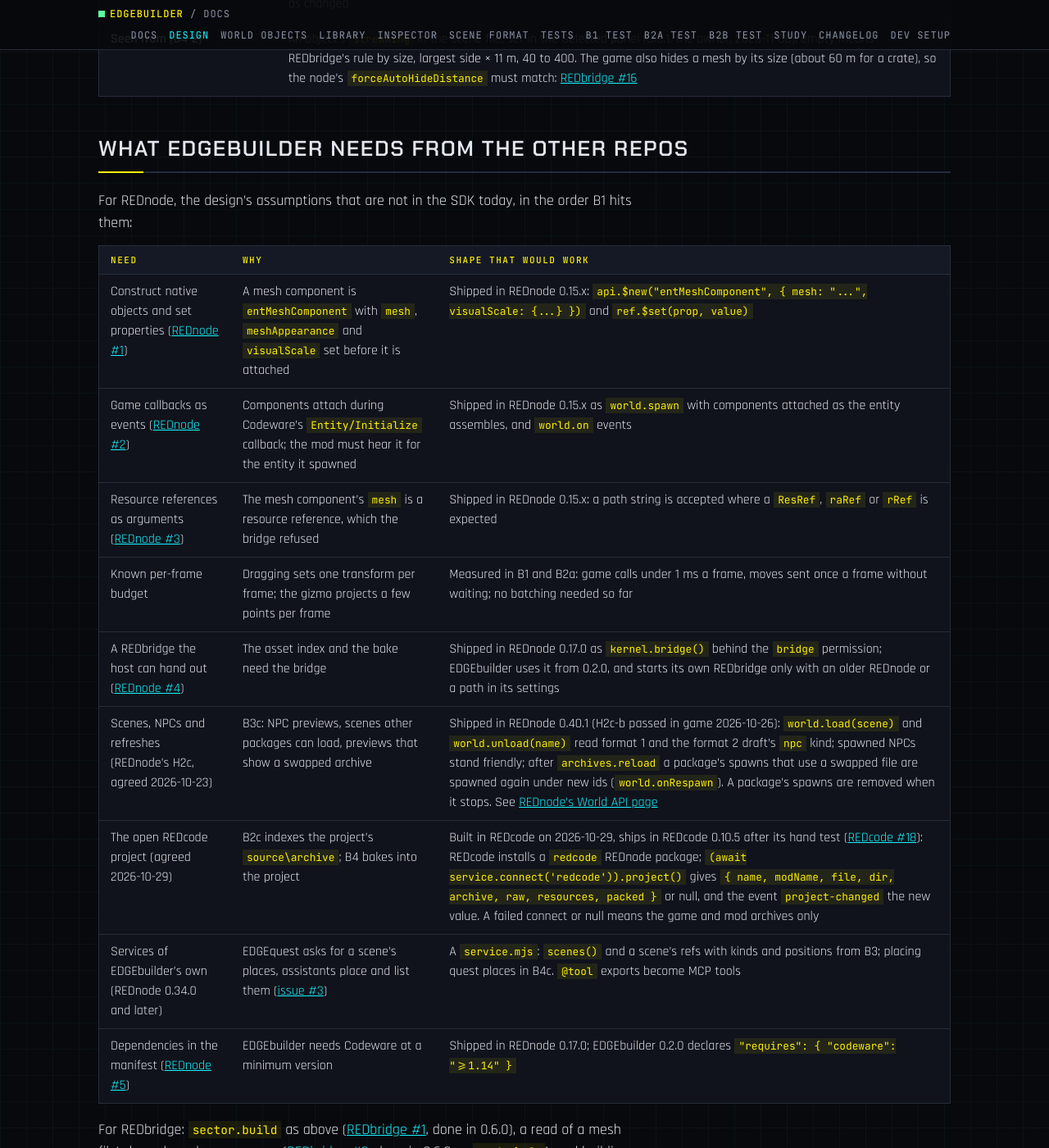
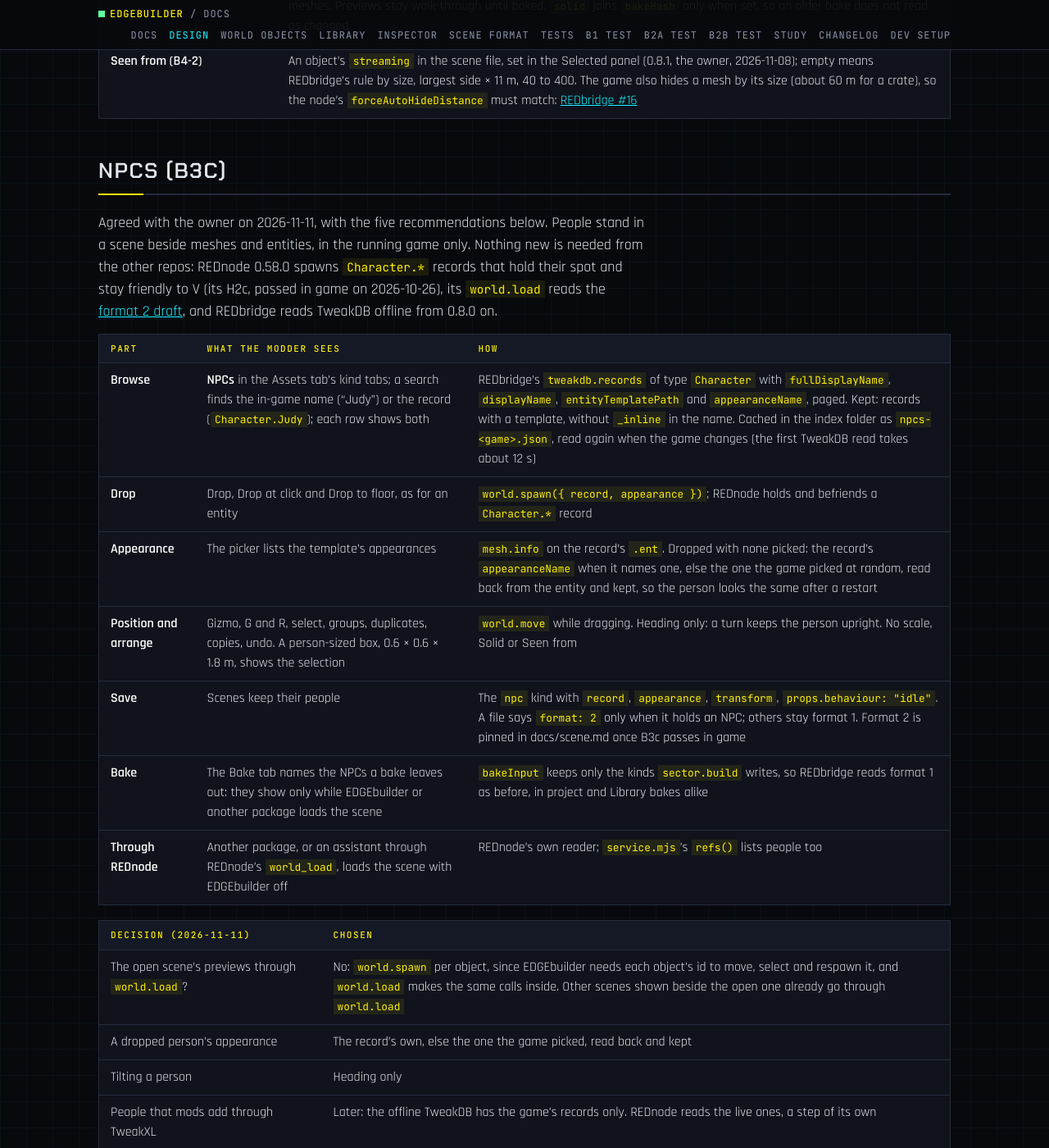
Before and after one commit to Edgemodders/EDGEbuilder, a Jekyll site: the page built from docs/design.md, in a window 1280 px wide and 1400 px high, scrolled down 11009 px. Shown: the whole window at 82% size. Built offline with Jekyll 4.4.1, drawn with Linux system fonts in a browser that asks for light colours; some of the changed text lies outside the part shown.

Commit message:
Design draft 8: B3c NPCs, agreed with the owner
People from the game's Character records, dropped and arranged like
entities, the npc kind in scene format 2 only when a scene has one, left
out of bakes, loaded by REDnode's world.load. The five decisions: previews
stay world.spawn per object, a dropped person keeps the appearance it got,
heading only, TweakXL people later, one phase as 0.10.0.

Co-Authored-By: Claude Opus 5.5 <noreply@anthropic.com>

```diff
--- a/docs/design.md
+++ b/docs/design.md
@@ -4,7 +4,7 @@ title: Design
 
 # EDGEbuilder design
 
-Draft 7, 2026-11-08 (draft 6 2026-11-05, draft 5 2026-11-03, draft 4 2026-10-29, draft 3 2026-10-23, draft 2 2026-10-18, draft 1 2026-10-13). Status: **B0 to B4 passed in game**, released as 0.9.0 (B4-3 Library bakes passed on 2026-11-08); **0.9.1 is the first public preview** (2026-11-08, the wide-screen check passed, on Nexus Mods), 0.9.2 the same day hides the window in game menus; B2c and later on game 2.5. Draft 7 plans B4-3, agreed with the owner on 2026-11-08: Library bakes are made and changed on the Library tab, and Include in project copies the bake's files only, never its scenes (see [Library bakes](#library-bakes-b4-3)). Draft 6 splits B4, agreed with the owner on 2026-11-05: B4-0 the solid probe (passed), B4-1 Bake to project, B4-2 the Solid switch, B4-3 Library bakes; every question it must settle is on [the test page](testing.md#b4-bake). Draft 5 plans B3-2 Save, agreed with the owner on 2026-11-03 (see [Scenes and the Library](#scenes-and-the-library-b3-2)). Draft 2 added B2c and the release stages, draft 3 B3c, NPCs and scenes through REDnode. Draft 4, after a review of the other EDGE repos agreed with the owner: a bake probe before B2c, the order B3, B4, B3c, B3b, B4b, quest places as B4c, the open REDcode project through a REDnode service, and the public preview without B3b.
+Draft 8, 2026-11-11 (draft 7 2026-11-08, draft 6 2026-11-05, draft 5 2026-11-03, draft 4 2026-10-29, draft 3 2026-10-23, draft 2 2026-10-18, draft 1 2026-10-13). Status: **B0 to B4 passed in game**, released as 0.9.0 (B4-3 Library bakes passed on 2026-11-08); **0.9.1 is the first public preview** (2026-11-08, the wide-screen check passed, on Nexus Mods), 0.9.2 the same day hides the window in game menus; B2c and later on game 2.5. Draft 8 plans B3c, agreed with the owner on 2026-11-11 (see [NPCs](#npcs-b3c)). Draft 7 plans B4-3, agreed with the owner on 2026-11-08: Library bakes are made and changed on the Library tab, and Include in project copies the bake's files only, never its scenes (see [Library bakes](#library-bakes-b4-3)). Draft 6 splits B4, agreed with the owner on 2026-11-05: B4-0 the solid probe (passed), B4-1 Bake to project, B4-2 the Solid switch, B4-3 Library bakes; every question it must settle is on [the test page](testing.md#b4-bake). Draft 5 plans B3-2 Save, agreed with the owner on 2026-11-03 (see [Scenes and the Library](#scenes-and-the-library-b3-2)). Draft 2 added B2c and the release stages, draft 3 B3c, NPCs and scenes through REDnode. Draft 4, after a review of the other EDGE repos agreed with the owner: a bake probe before B2c, the order B3, B4, B3c, B3b, B4b, quest places as B4c, the open REDcode project through a REDnode service, and the public preview without B3b.
 
 EDGEbuilder is a world builder for Cyberpunk 2077: pick an asset from the game's own files, drop it into the live game, move it into place, arrange a scene, and bake the scene into a streaming sector that loads like any other mod. It runs as a [REDnode](https://github.com/Edgemodders/REDnode) package, so the editor is a web page over the game and the logic is Node. [REDbridge](https://github.com/Edgemodders/REDbridge) supplies the asset list and does the baking, [REDcode](https://github.com/Edgemodders/REDcode) holds the project the bake lands in, and [EDGEdeck](https://github.com/Edgemodders/EDGEdeck) installs both EDGEbuilder and what it bakes.
 
@@ -96,7 +96,7 @@ Every placed object is a preview entity. For the game's own entity templates the
 | Mesh | `worldMeshNode` | `entMeshComponent` with the mesh, an appearance and a scale | yes |
 | Entity | `worldEntityNode` | The `.ent` itself, with an appearance | yes |
 | Light | `worldStaticLightNode` | `gameLightComponent`: type, colour, intensity, radius, angles | yes |
-| NPC | Open: the game uses community and population spawner nodes; skipped by the bake until planned | The character itself, from a `Character` record or a template, spawned through REDnode, standing and friendly | B3c, in game only |
+| NPC | Open: the game uses community and population spawner nodes; skipped by the bake until planned | The character itself, from a `Character` record or a template, spawned through REDnode, standing and friendly ([NPCs](#npcs-b3c)) | B3c, in game only |
 | Decal | `worldStaticDecalNode` | `entDecalComponent` from a material instance | later |
 | Particles | `worldStaticParticleNode` | `entParticlesComponent` | later |
 | Effect | `worldEffectNode` | `entEffectSpawnerComponent` | later |
@@ -213,6 +213,30 @@ After the bake, EDGEdeck's Add from REDcode project puts the packed mod in the l
 | **Solid (B4-2)** | A mesh's `solid` in the scene file. A new mesh starts solid (the owner, 2026-11-05); absent means not solid, so older scenes keep what they baked. REDbridge writes the node round 3 proved. `hasCollision` from `mesh.info` tells which meshes cannot be solid: the switch greys out, the Bake tab names them, and `solidForBake` bakes them as plain meshes. Previews stay walk-through until baked. `solid` joins `bakeHash` only when set, so an older bake does not read as changed |
 | **Seen from (B4-2)** | An object's `streaming` in the scene file, set in the Selected panel (0.8.1, the owner, 2026-11-08); empty means REDbridge's rule by size, largest side × 11 m, 40 to 400. The game also hides a mesh by its size (about 60 m for a crate), so the node's `forceAutoHideDistance` must match: [REDbridge #16](https://github.com/Edgemodders/REDbridge/issues/16) |
 
+## NPCs (B3c)
+
+Agreed with the owner on 2026-11-11, with the five recommendations below. People stand in a scene beside meshes and entities, in the running game only. Nothing new is needed from the other repos: REDnode 0.58.0 spawns `Character.*` records that hold their spot and stay friendly to V (its H2c, passed in game on 2026-10-26), its `world.load` reads the [format 2 draft](scene.md#format-2-draft-npcs), and REDbridge reads TweakDB offline from 0.8.0 on.
+
+| Part | What the modder sees | How |
+|---|---|---|
+| **Browse** | **NPCs** in the Assets tab's kind tabs; a search finds the in-game name ("Judy") or the record (`Character.Judy`); each row shows both | REDbridge's `tweakdb.records` of type `Character` with `fullDisplayName`, `displayName`, `entityTemplatePath` and `appearanceName`, paged. Kept: records with a template, without `_inline` in the name. Cached in the index folder as `npcs-<game>.json`, read again when the game changes (the first TweakDB read takes about 12 s) |
+| **Drop** | Drop, Drop at click and Drop to floor, as for an entity | `world.spawn({ record, appearance })`; REDnode holds and befriends a `Character.*` record |
+| **Appearance** | The picker lists the template's appearances | `mesh.info` on the record's `.ent`. Dropped with none picked: the record's `appearanceName` when it names one, else the one the game picked at random, read back from the entity and kept, so the person looks the same after a restart |
+| **Position and arrange** | Gizmo, G and R, select, groups, duplicates, copies, undo. A person-sized box, 0.6 × 0.6 × 1.8 m, shows the selection | `world.move` while dragging. Heading only: a turn keeps the person upright. No scale, Solid or Seen from |
+| **Save** | Scenes keep their people | The `npc` kind with `record`, `appearance`, `transform`, `props.behaviour: "idle"`. A file says `format: 2` only when it holds an NPC; others stay format 1. Format 2 is pinned in docs/scene.md once B3c passes in game |
+| **Bake** | The Bake tab names the NPCs a bake leaves out: they show only while EDGEbuilder or another package loads the scene | `bakeInput` keeps only the kinds `sector.build` writes, so REDbridge reads format 1 as before, in project and Library bakes alike |
+| **Through REDnode** | Another package, or an assistant through REDnode's `world_load`, loads the scene with EDGEbuilder off | REDnode's own reader; `service.mjs`'s `refs()` lists people too |
+
+| Decision (2026-11-11) | Chosen |
+|---|---|
+| The open scene's previews through `world.load`? | No: `world.spawn` per object, since EDGEbuilder needs each object's id to move, select and respawn it, and `world.load` makes the same calls inside. Other scenes shown beside the open one already go through `world.load` |
+| A dropped person's appearance | The record's own, else the one the game picked, read back and kept |
+| Tilting a person | Heading only |
+| People that mods add through TweakXL | Later: the offline TweakDB has the game's records only. REDnode reads the live ones, a step of its own |
+| One phase or two | One: B3c, 0.10.0 |
+
+What the in-game test answers (N1 to N6) is on [the test page](testing.md#b3c-npcs).
+
 ## What EDGEbuilder needs from the other repos
 
 For REDnode, the design's assumptions that are not in the SDK today, in the order B1 hits them:
@@ -259,7 +283,7 @@ For EDGEdeck: the `rednode` kind, so a zip or folder with `rednode-app.json` dep
 | **B2c Mod assets**, **passed 2026-10-30** (0.4.1) | Browse also indexes mod archives (`archive\pc\mod`) and the open REDcode project's `source\archive` (the project from REDcode's `redcode` service, [REDcode #18](https://github.com/Edgemodders/REDcode/issues/18)), marked with the mod's name and filterable; one archive read again when its file changes; appearances from a mod's mesh; the bake names the mods a scene needs ([issue #1](https://github.com/Edgemodders/EDGEbuilder/issues/1), from EDGEfab and EDGEmat; REDbridge reads mod and loose files for it, [REDbridge #12](https://github.com/Edgemodders/REDbridge/issues/12)). With it: REDnode's solo mode and tool layer while Edit is on, and previews kept after an archive swap (`world.onRespawn`). Built on 2026-10-30 as 0.4.0, in two parts: B2c-1 needs no REDbridge change (REDnode's tool layer needed nothing: its windows and the Test timer already stay above packages); B2c-2 reads a mod's or the project's file's size and appearances through REDbridge #12 (done on REDbridge's main the same day, in 0.12.0). Baking scenes with mod files passes the same `archive` or `root` to `sector.build`, which B4's bake panel does. The test object: EDGEfab's first prop ([EDGEfab #2](https://github.com/Edgemodders/EDGEfab/issues/2) asks for it as an entity with collision) | A custom object from EDGEfab is placed in game |
 | **B3 Arrange and save** | Groups, multi-select, duplicate, undo and redo, scene files, return to a scene; EDGEbuilder's first service (`scenes()`, a scene's refs); the page on ultrawide screens. Split on 2026-10-31 like B2c: **B3-1 Arrange** (several objects at once, groups, duplicates, copy, cut and paste, undo and redo; passed in game on 2026-11-02 as 0.5.8) and **B3-2 Save** (named scene files in the Library, the REDcode project or This PC, the Library tab, scenes on, the service, ultrawide; planned on 2026-11-03, see [Scenes and the Library](#scenes-and-the-library-b3-2)). Ultrawide uses REDnode's page that covers the whole game view ([REDnode #32](https://github.com/Edgemodders/REDnode/issues/32), REDnode 0.50.0) | A scene survives a restart |
 | **B4 Bake** | `sector.build` in REDbridge, the bake panel, the scene file in the REDcode project, install through EDGEdeck. Split on 2026-11-05: **B4-0** the solid probe (passed 2026-11-05), **B4-1** Bake to project (passed in game on 2026-11-05, released as 0.7.3), **B4-2** the Solid switch and Seen from (passed in game on 2026-11-08 on 0.8.0 and 0.8.1), **B4-3** Library bakes, which stays before the preview (the owner, 2026-11-05), passed in game on 2026-11-08, released as 0.9.0 ([Library bakes](#library-bakes-b4-3)). Bake from REDcode's command palette is [REDcode #2](https://github.com/Edgemodders/REDcode/issues/2)'s | A baked crate stands in Night City with EDGEbuilder uninstalled |
-| **B3c NPCs and scenes through REDnode** | NPCs as a scene kind ([format 2 draft](scene.md#format-2-draft-npcs)), picked from the game's `Character` records and dropped like an entity; previews spawned and rebuilt through REDnode's `world.load`, which also refreshes them after an archive swap (REDnode's H2c). The bake skips NPCs with a warning until baking them is planned | A scene with a crate and a standing NPC returns after a restart, and loads from another package with EDGEbuilder off |
+| **B3c NPCs and scenes through REDnode** | NPCs as a scene kind ([format 2 draft](scene.md#format-2-draft-npcs)), picked from the game's `Character` records and dropped like an entity; the open scene's previews through `world.spawn` per object, other scenes and other packages through REDnode's `world.load`, and both refreshed after an archive swap (REDnode's H2c). Planned on 2026-11-11: [NPCs](#npcs-b3c). The bake skips NPCs with a warning until baking them is planned | A scene with a crate and a standing NPC returns after a restart, and loads from another package with EDGEbuilder off |
 | **B3b World objects** | Pick anything the game placed with the cursor, inspect it, add a copy to the scene; try an entity's appearances live. Agreed 2026-10-29 to grow into a world inspector (Inspect, a World tab that scans, Look up, Hide for the session, streaming around the camera): see [World inspector](world-inspector.md). Entities near the pick from REDnode's `world.near`; a sector index from REDbridge for static nodes, for 2.5's hashed node paths. See [World objects](world-objects.md) | A vending machine is picked, inspected and copied into a scene with its appearance |
 | **B4b Edit the world** | Hide, replace, move or rescale the game's own objects, kept in the scene (format 2) and baked as ArchiveXL sector edits. See [World objects](world-objects.md) | A vending machine removed in the editor stays gone with EDGEbuilder off |
 | **B4c Quest places** | For EDGEquest ([issue #3](https://github.com/Edgemodders/EDGEbuilder/issues/3)): spots, trigger areas, map markers and NPC spawns as scene kinds with a `ref`, baked into the quest's sector; the prefab that holds a trigger area named for `phasePrefabs`; placing and listing them through EDGEbuilder's service and MCP tools. Planned with EDGEquest when its Q4 needs places | A quest step waits for V in a trigger area EDGEbuilder placed |
```
